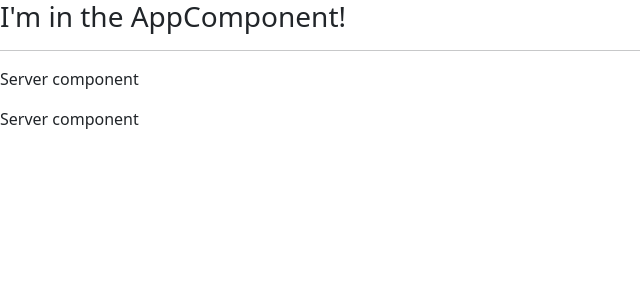
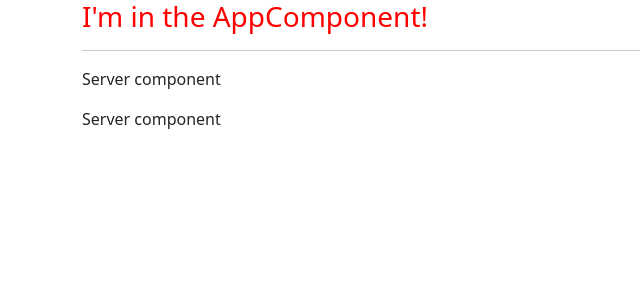
Before and after one commit to HaryAgni/angular-revision, an Angular app in the folder revision/: page / in a window 1280 px wide. Shown: the top 300 px of the page, without its empty margins (0-640 px from the left). Built offline with nearby package versions, Linux system fonts and the light colour scheme.

Commit message:
using different types of component selectors

```diff
--- a/revision/src/app/app.component.css
+++ b/revision/src/app/app.component.css
@@ -0,0 +1,3 @@
+h3{
+    color: blue;
+}
--- a/revision/src/app/app.component.html
+++ b/revision/src/app/app.component.html
@@ -1,3 +1,11 @@
-<h3>I'm in the AppComponent!</h3>
-<hr>
-<app-servers></app-servers>
+<div class="container">
+  <div class="row">
+    <div class="col-xs-12">
+      <h3>I'm in the AppComponent!</h3>
+      <hr />
+      <app-servers></app-servers>
+      <!-- <div app-servers></div> -->
+       <!-- <div class="app-servers" ></div> -->
+    </div>
+  </div>
+</div>
--- a/revision/src/app/app.component.ts
+++ b/revision/src/app/app.component.ts
@@ -3,7 +3,11 @@
 @Component({
   selector: 'app-root',
   templateUrl: './app.component.html',
-  styleUrl: './app.component.css'
+  // styleUrl: './app.component.css'
+  styles: [`
+    h3{
+      color: red;
+    }`]
 })
 export class AppComponent {
   name = 'Harshit';
--- a/revision/src/app/servers/servers.component.html
+++ /dev/null
@@ -1,2 +0,0 @@
-<app-server></app-server>
-<app-server></app-server>
--- a/revision/src/app/servers/servers.component.ts
+++ b/revision/src/app/servers/servers.component.ts
@@ -1,8 +1,12 @@
 import { Component } from '@angular/core';
 
 @Component({
+  // selector: '[app-servers]',
+  // selector: '.app-servers',
   selector: 'app-servers',
-  templateUrl: './servers.component.html',
+  template: `
+  <app-server></app-server>
+  <app-server></app-server>`,
   styleUrl: './servers.component.css'
 })
 export class ServersComponent {
```
